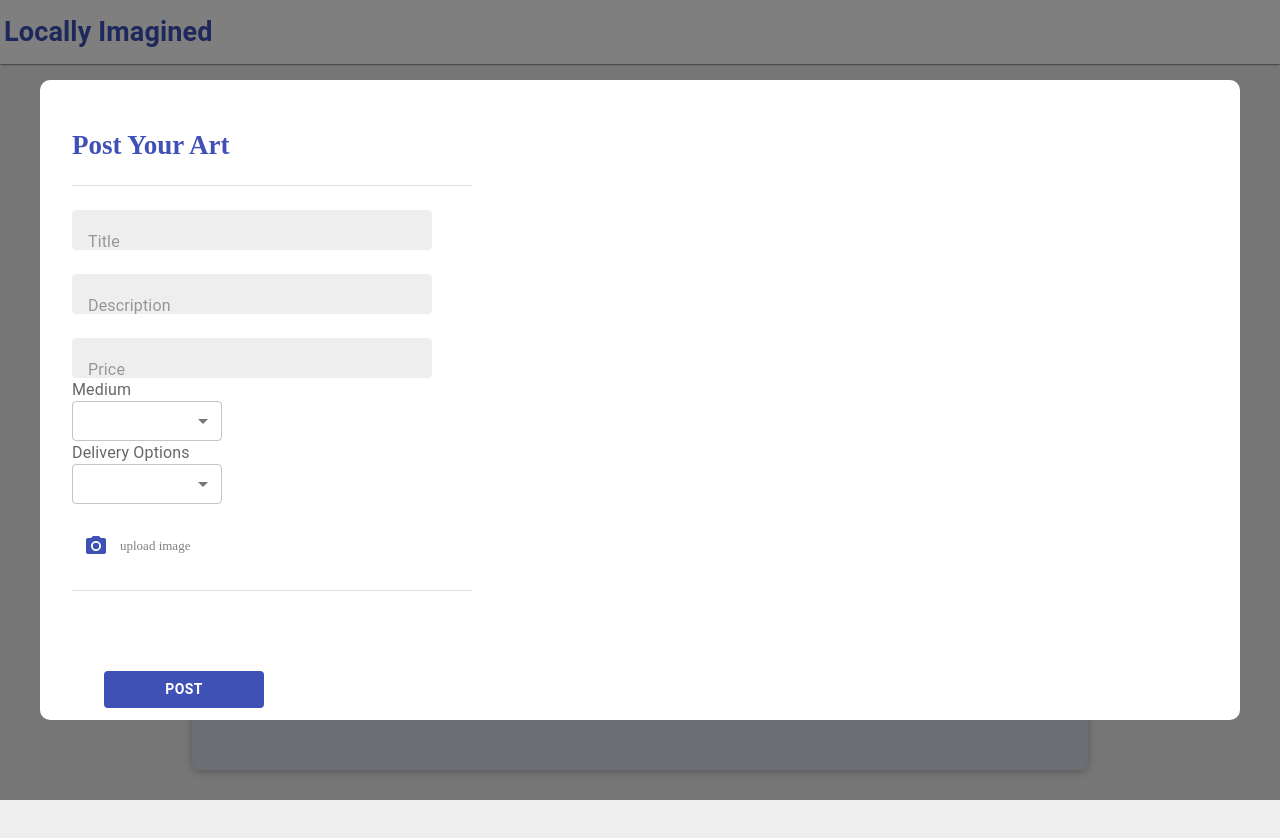
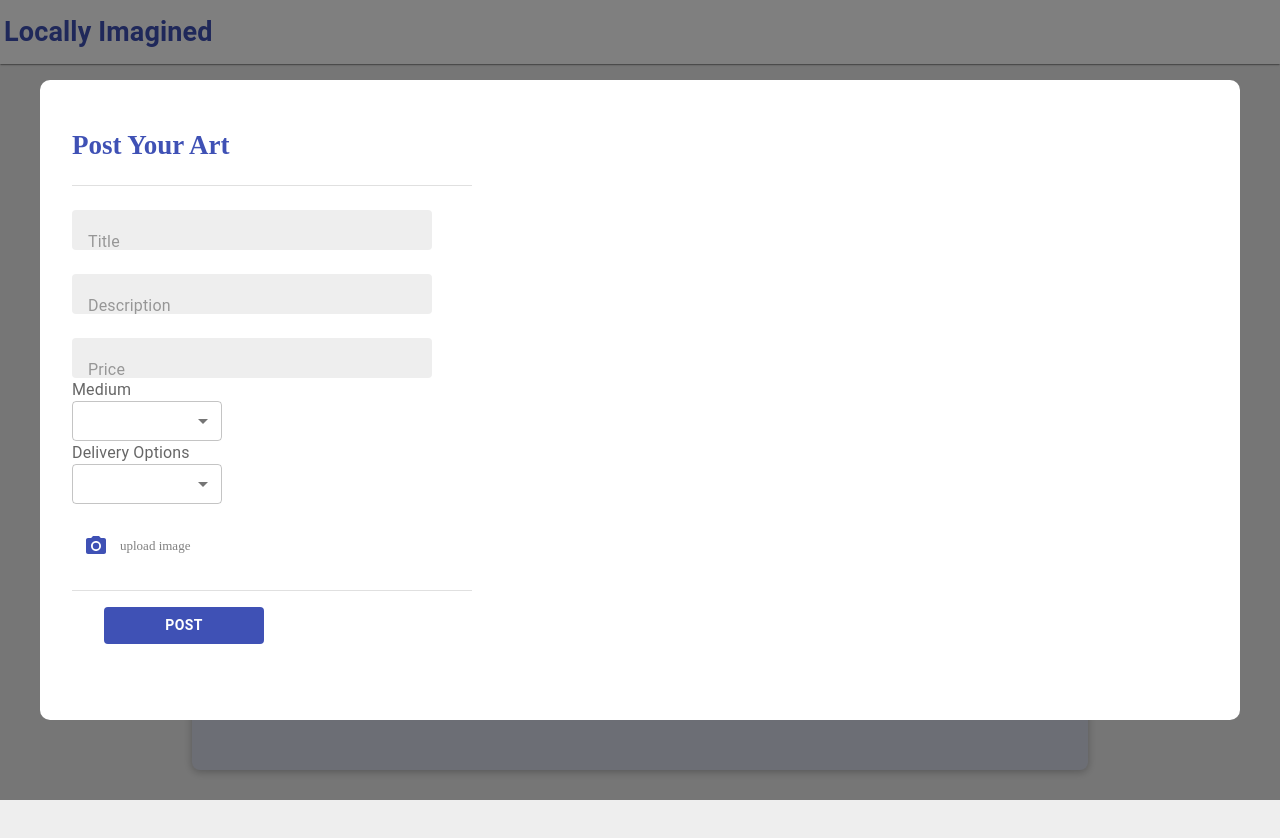
Before and after one commit to locally-imagined/locally-imagined, a React (Create React App) app in the folder frontend/: page /dashboard in a window 1280 px wide. Both pictures are taken after a click on the button "CREATE". Shown: the top 838 px of the page. Built offline with nearby package versions, Linux system fonts and the light colour scheme.

Commit message:
fix post style bug

```diff
--- a/frontend/src/components/Post.js
+++ b/frontend/src/components/Post.js
@@ -267,7 +267,7 @@ const Post = (props) => {
               type="submit"
               value="Submit"
               className={classes.postButton}
-              style={{ color: "white", marginTop: "5rem" }}
+              style={{ color: "white", marginTop: "1rem" }}
             >
               Post
             </Button>
@@ -302,7 +302,12 @@ const Post = (props) => {
             </Box>
           )}
           <div
-            style={{ height: "100%", marginLeft: "25vw", position: "absolute" }}
+            style={{
+              height: "100%",
+              marginLeft: "25vw",
+              marginTop: "1vh",
+              position: "absolute",
+            }}
           >
             <SliderDot
               offset={offset}
--- a/frontend/src/styles.js
+++ b/frontend/src/styles.js
@@ -492,7 +492,7 @@ const styles = makeStyles((theme) => ({
     bgcolor: "background.paper",
     [theme.breakpoints.down("md")]: {
       width: "40vw",
-      height: "50vh",
+      height: "100vh",
     },
   },
   postPageDetail: {
@@ -501,14 +501,10 @@ const styles = makeStyles((theme) => ({
     width: "25rem",
     padding: "2rem",
     height: "70.7vh",
-    [theme.breakpoints.down("md")]: {
-      width: "15rem",
-      height: "50vh",
-    },
   },
   postPageImageBox: {
     position: "fixed",
-    marginLeft: "30rem",
+    marginLeft: "25rem",
     display: "block",
     width: "40rem",
     padding: "2rem",
```
